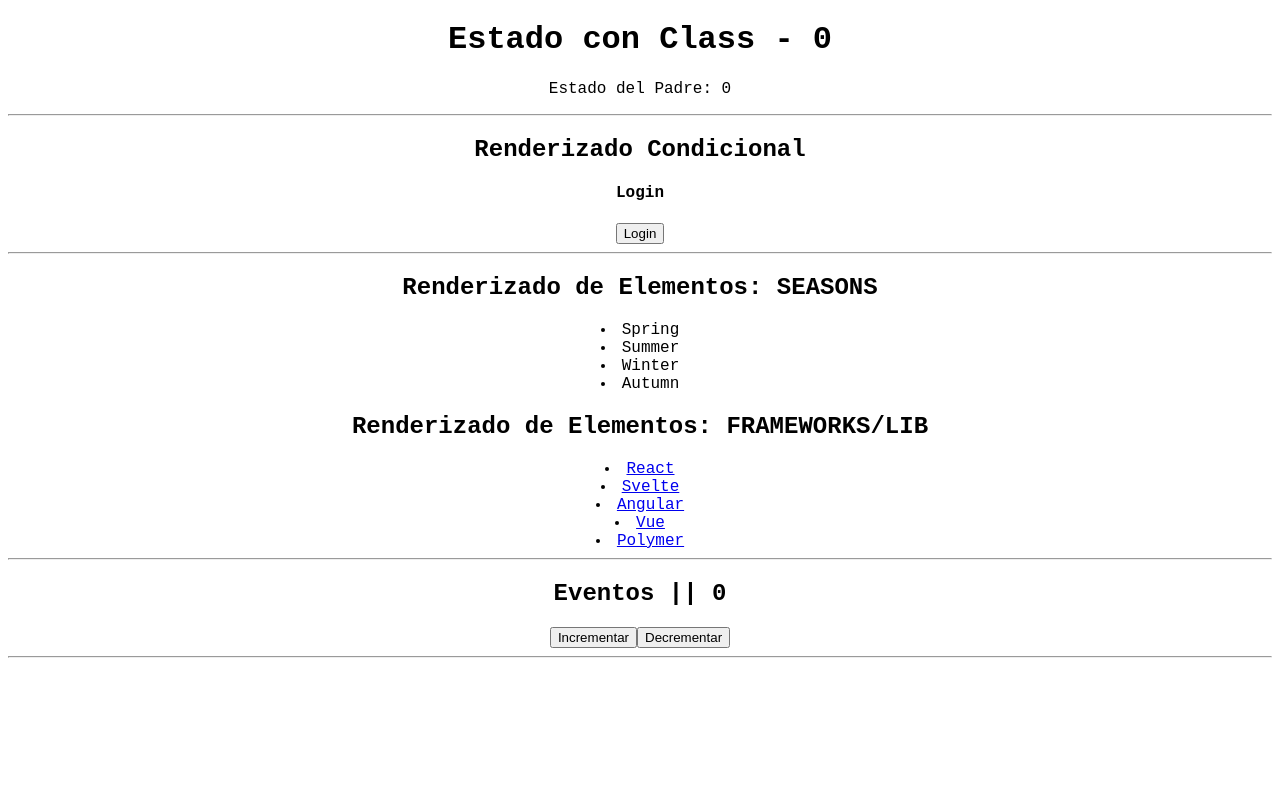
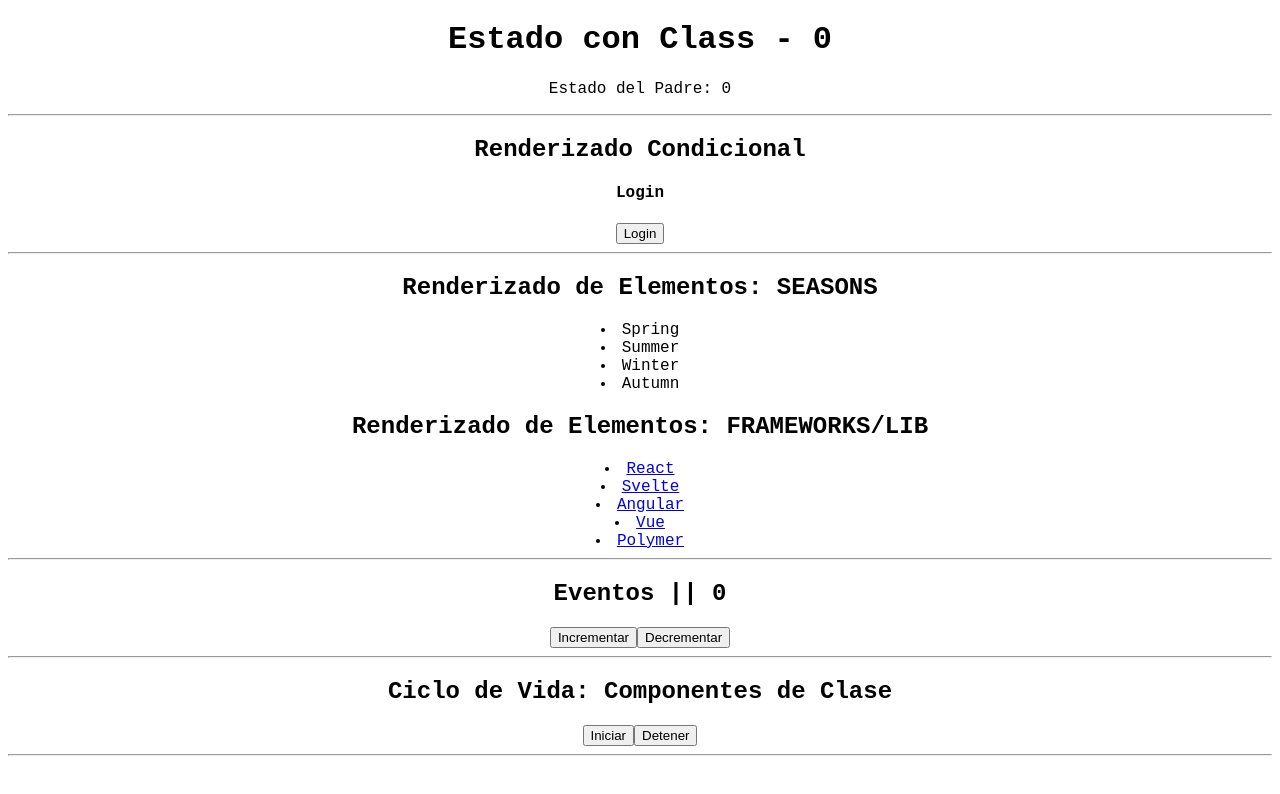
Before and after one commit to jesushdz97/curso_jhonmircha, a React (Create React App) app: page / in a window 1280 px wide. Shown: the top 794 px of the page. Built offline with nearby package versions, Linux system fonts and the light colour scheme.

Commit message:
Ciclo de Vida

```diff
--- a/src/App.js
+++ b/src/App.js
@@ -1,5 +1,6 @@
 import './App.css';
 import Events from './components/Events';
+import LifeCycle from './components/LifeCycle';
 import RenderizadoCondicional from './components/RenderizadoCondicional';
 import RenderizandoElementos from './components/RenderizandoElementos';
 import StateClass from './components/StateClass';
@@ -11,6 +12,7 @@ function App() {
       <RenderizadoCondicional />
       <RenderizandoElementos />
       <Events />
+      <LifeCycle />
     </div>
   );
 }
--- /dev/null
+++ b/src/components/LifeCycle.jsx
@@ -0,0 +1,59 @@
+import React, { Component } from 'react'
+
+class Reloj extends Component {
+  componentWillUnmount() {
+    console.log('FASE DE DESMONTAJE')
+  }
+  render() {
+    return <p> {this.props.hour} </p>
+  }
+}
+
+class LifeCycle extends Component {
+  constructor(props) {
+    super(props)
+    console.log(0, 'Componente inicializado: no en DOM')
+    this.state = { hour: new Date().toLocaleTimeString(), visible: false }
+    this.timer = null
+  }
+
+  componentDidMount() {
+    console.log(1, 'El componente ya se encuenta en el DOM')
+  }
+
+  componentDidUpdate(prevProps, prevState) {
+    console.log(2, 'El estado o las props del componente han cambiado')
+    console.log(prevState)
+  }
+
+  tictac = () => {
+    this.timer = setInterval(() => {
+      this.setState({ hour: new Date().toLocaleTimeString() })
+    }, 1000)
+  }
+
+  iniciar = () => {
+    this.tictac()
+    this.setState({ visible: true })
+  }
+
+  stop = () => {
+    clearInterval(this.timer)
+    this.setState({ visible: false })
+  }
+
+  render() {
+    console.log(4, 'Componente renderizado (actualización - primer inicio)')
+    return (
+      <>
+        <h2> Ciclo de Vida: Componentes de Clase </h2>
+        {this.state.visible && <Reloj hour={this.state.hour} />}
+        <button onClick={this.iniciar}> Iniciar </button>
+        <button onClick={this.stop}> Detener </button>
+        <hr />
+      </>
+    )
+  }
+}
+
+export default LifeCycle
```
